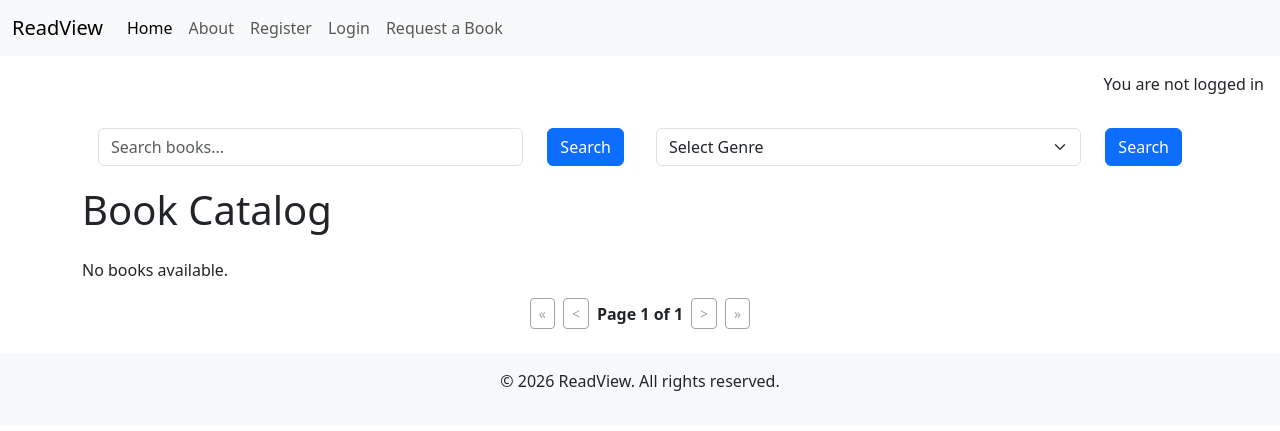
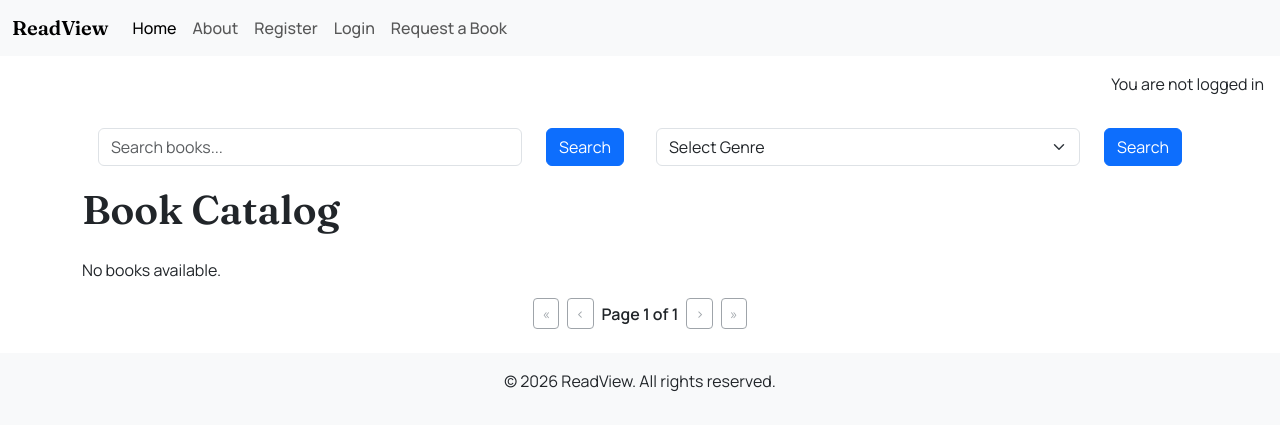
Before and after one commit to hamza-m1/readview, a Django app: page / in a window 1280 px wide. Shown: the top 431 px of the page. Run offline with Django 4.2, Linux system fonts and the light colour scheme; data that the repository does not hold is empty; some libraries are stand-ins or nearby versions.

Commit message:
Add Google Fonts

```diff
--- a/static/css/styles.css
+++ b/static/css/styles.css
@@ -1,3 +1,21 @@
+body {
+  font-family: "Manrope", sans-serif;
+}
+
+h1,
+h2,
+h3,
+h4,
+h5,
+h6,
+.navbar-brand {
+  font-family: "Fraunces", serif;
+}
+
+.nav-item .nav-link {
+  font-weight: 500;
+}
+
 .faded {
   color: rgb(177, 177, 177);
 }
--- a/templates/base.html
+++ b/templates/base.html
@@ -17,6 +17,13 @@
     <!-- Bootstrap CSS -->
     <link href="https://cdn.jsdelivr.net/npm/bootstrap@5.3.8/dist/css/bootstrap.min.css" rel="stylesheet"
         integrity="sha384-sRIl4kxILFvY47J16cr9ZwB07vP4J8+LH7qKQnuqkuIAvNWLzeN8tE5YBujZqJLB" crossorigin="anonymous">
+
+    <!-- Google Fonts -->
+    <link rel="preconnect" href="https://fonts.googleapis.com">
+    <link rel="preconnect" href="https://fonts.gstatic.com" crossorigin>
+    <link
+        href="https://fonts.googleapis.com/css2?family=Fraunces:opsz,wght@9..144,600;9..144,700&family=Manrope:wght@400;500;600;700&display=swap"
+        rel="stylesheet">
 
     <!-- Custom css -->
     <link rel="stylesheet" type="text/css" href="{% static 'css/styles.css' %}">
```
Also changed, not shown: 1 other file.
